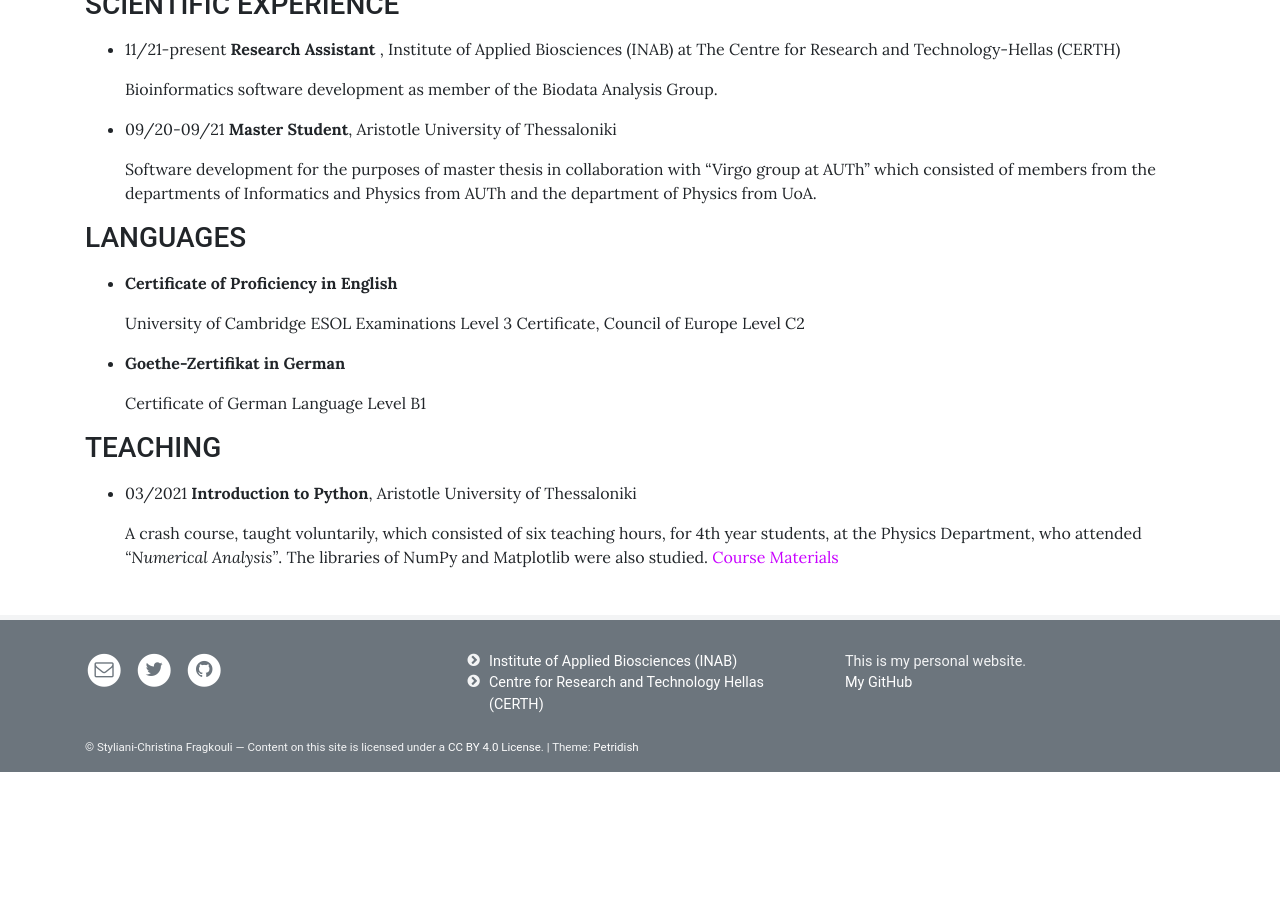
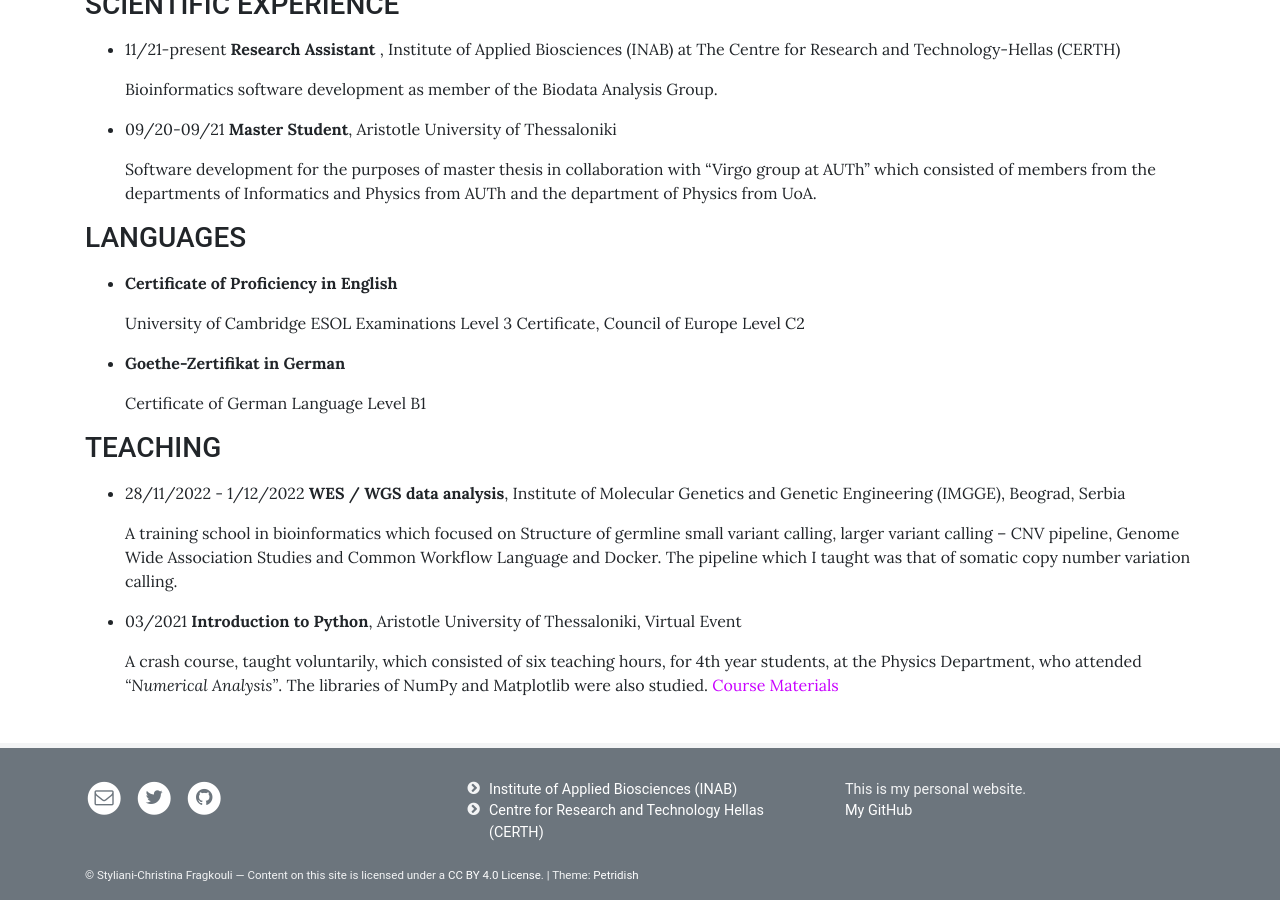
Before and after one commit to sfragkoul/sfragkoul.github.io, a Jekyll site: the page built from pages/CV.md, in a window 1280 px wide and 900 px high, scrolled down 650 px. Built offline with Jekyll 4.4.1, drawn with Linux system fonts in a browser that asks for light colours; before the commit the page ends 1422 px from its top, so only the background shows below that.

Commit message:
Update CV.md

```diff
--- a/pages/CV.md
+++ b/pages/CV.md
@@ -50,7 +50,12 @@ background: /assets/img/groupLogo/CV.jpg
 ### TEACHING
 <p style="margin-bottom:15px"></p>
 
-- 03/2021 	**Introduction to Python**, Aristotle University of Thessaloniki
+- 28/11/2022 - 1/12/2022 	**WES / WGS data analysis**, Institute of Molecular Genetics and Genetic Engineering (IMGGE), Beograd, Serbia
+
+   A training school in bioinformatics which focused on Structure of germline small variant calling, larger variant calling – CNV pipeline, Genome Wide Association Studies and Common Workflow Language and Docker. The pipeline which I taught was that of somatic copy number variation calling.
+
+
+- 03/2021 	**Introduction to Python**, Aristotle University of Thessaloniki, Virtual Event
 
    A crash course, taught voluntarily, which consisted of six teaching hours, for 4th year students, at the Physics Department, who attended *“Numerical Analysis”*. The libraries of NumPy and Matplotlib were also studied.
 [Course Materials](https://github.com/sfragkoul/Python_Intro)
```
